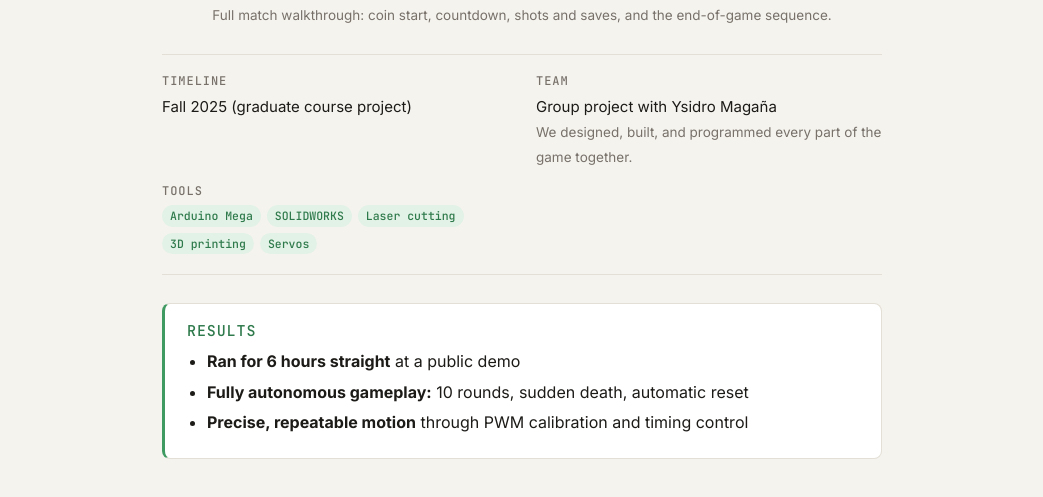
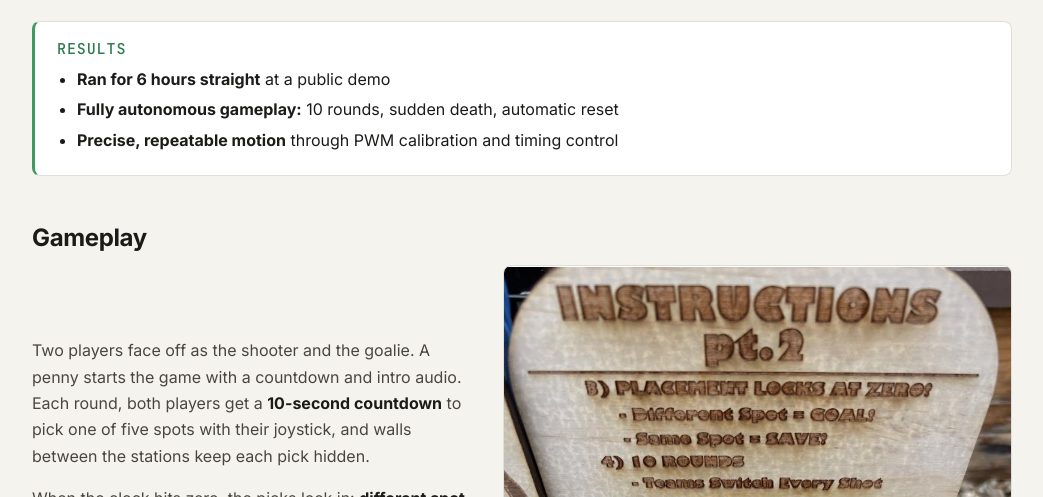
Before and after one commit to eliasrpedroza/eliasrpedroza.github.io, a Jekyll site: the page built from _projects/goal-penalty-shootout.md, in a window 1280 px wide and 1400 px high, cut to the strip 903-1400 px from the top of the window. Shown: the whole strip, without its empty margins (118-1161 px from the left). Built offline with Jekyll 4.4.1, drawn with Linux system fonts in a browser that asks for light colours; some of the changed text lies outside the part shown.

Commit message:
GOAL!: new photos, sketch to CAD, mechanism cards, smaller video

```diff
--- a/_layouts/project.html
+++ b/_layouts/project.html
@@ -13,7 +13,7 @@
     {% if page.hero_video and page.hero_side %}
     {% comment %} hero_side: video sits beside the Results box below {% endcomment %}
     {% elsif page.hero_video %}
-    <figure class="hero{% if page.hero_portrait %} hero--portrait{% endif %}">
+    <figure class="hero{% if page.hero_portrait %} hero--portrait{% endif %}"{% if page.hero_max_width %} style="max-width: {{ page.hero_max_width }}; margin-left: auto; margin-right: auto"{% endif %}>
       <video src="{{ page.hero_video | relative_url }}" poster="{{ page.hero_poster | relative_url }}" autoplay muted loop playsinline controls></video>
       {% if page.hero_caption %}<figcaption>{{ page.hero_caption }}</figcaption>{% endif %}
     </figure>
--- a/_projects/goal-penalty-shootout.md
+++ b/_projects/goal-penalty-shootout.md
@@ -4,13 +4,14 @@
 summary: A coin-operated, two-player electromechanical arcade game that recreates the pressure of a penalty shootout with real-time motion, sound, and lights.
 order: 4
 featured: true
+wide: true
 thumb: /assets/img/projects/goal/final.jpg
 hero_video: /assets/video/goal/gameplay.mp4
 hero_poster: /assets/video/goal/gameplay.jpg
+hero_max_width: 680px   # keeps the landscape video from taking over the screen
 hero_caption: "Full match walkthrough: coin start, countdown, shots and saves, and the end-of-game sequence."
 timeline: Fall 2025 (graduate course project)
 team: ["Ysidro Magaña"]
-team_note: "We designed, built, and programmed every part of the game together."
 tags: [Arduino Mega, SOLIDWORKS, Laser cutting, 3D printing, Servos]
 results:
   - "**Ran for 6 hours straight** at a public demo"
@@ -20,34 +21,125 @@
 
 ## Gameplay
 
-Two players face off as the kicker and the goalkeeper. A penny starts the game with a countdown and intro audio. Each round, both players get a **10-second countdown** to pick a direction on their joystick, with walls between the stations so neither can see the other's pick. The kicker runs up, the goalkeeper dives, and the LED scoreboard, 7-segment display, and audio react to the result. Players alternate for 10 shots, and a draw goes to sudden death.
+<div class="split" markdown="1">
+<div markdown="1">
 
-## Mechanical Design
+Two players face off as the shooter and the goalie. A penny starts the game with a countdown and intro audio. Each round, both players get a **10-second countdown** to pick one of five spots with their joystick, and walls between the stations keep each pick hidden.
 
-- **Frame:** laser-cut wood enclosure designed in SOLIDWORKS
-- **Kicker:** a hidden **rack-and-pinion run-up** driven by a continuous-rotation servo, with a **magnetic coupling** to the visible player
-- **Goalkeeper:** a servo with calibrated dive angles synchronized to the game logic
-- **Coin mechanism:** a jam-proof optical coin detector
+When the clock hits zero, the picks lock in: **different spot = GOAL!, same spot = SAVE!** The shooter runs up, the goalie dives, and the scoreboard and audio react. Teams switch every shot for 10 rounds, and a draw goes to sudden death.
 
-<div class="gallery">
-  <figure><img src="/assets/img/projects/goal/cad.jpg" alt="Enclosure CAD"></figure>
-  <figure><img src="/assets/img/projects/goal/goalie.jpg" alt="Goalkeeper mechanism"></figure>
-  <figure><img src="/assets/img/projects/goal/coin.jpg" alt="Coin slot"></figure>
+</div>
+<div class="demo-media slideshow" style="aspect-ratio: 6 / 5" data-interval="4000">
+  <a class="slide slide--contain is-active" href="/assets/img/projects/goal/instructions-1.jpg" data-label="Instructions pt. 1"><img src="/assets/img/projects/goal/instructions-1.jpg" alt="Laser-engraved instructions, part 1: insert penny, watch the countdown"></a>
+  <a class="slide slide--contain" href="/assets/img/projects/goal/instructions-2.jpg" data-label="Instructions pt. 2"><img src="/assets/img/projects/goal/instructions-2.jpg" alt="Laser-engraved instructions, part 2: placement locks at zero, 10 rounds, sudden death"></a>
+</div>
 </div>
 
-## Electronics and Control
+## From Sketch to CAD
 
-- **Arduino Mega** runs the game state machine: coin → rounds → sudden death → reset
-- **Inputs:** two joysticks and the optical coin sensor
-- **Outputs:** LED strips, 7-segment displays, MP3 audio, and the kicker and goalkeeper servos
-- **Wiring:** separate power, signal, and actuator runs that held up through a 6-hour public demo
+<div class="demo-grid">
+  <div class="demo">
+    <a class="demo-media-link demo-media-link--diagram" href="/assets/img/projects/goal/sketch.jpg"><img class="demo-media" src="/assets/img/projects/goal/sketch.jpg" alt="Hand-drawn concept sketch of the penalty shootout game"></a>
+    <div class="demo-text">
+    <h3>Concept Sketch</h3>
+    <ul>
+      <li>The first idea: hidden shot/save selectors, a servo goalie with five dive positions, LEDs for goals and misses, and players that run up to the penalty spot</li>
+      <li>Buttons became joysticks; the hidden picks, servo goalie, LED scoreboard, and run-up made it to the final build</li>
+    </ul>
+    </div>
+  </div>
+  <div class="demo">
+    <a class="demo-media-link demo-media-link--diagram" href="/assets/img/projects/goal/cad.jpg"><img class="demo-media" src="/assets/img/projects/goal/cad.jpg" alt="SOLIDWORKS model of the enclosure, top and isometric views"></a>
+    <div class="demo-text">
+    <h3>SOLIDWORKS Model</h3>
+    <ul>
+      <li>Finger-jointed plywood enclosure, laser cut and engraved</li>
+      <li>Player stations on each side, walled off so neither player sees the other's pick</li>
+    </ul>
+    </div>
+  </div>
+</div>
 
-<div class="gallery">
-  <figure><img src="/assets/img/projects/goal/electronics.jpg" alt="Electronics breadboard"></figure>
-  <figure><img src="/assets/img/projects/goal/wiring.jpg" alt="Final wiring"></figure>
-  <figure><img src="/assets/img/projects/goal/build.jpg" alt="Build session"></figure>
+## Mechanisms
+
+<div class="demo-grid">
+  <div class="demo">
+    <a class="demo-media-link demo-media-link--fit" href="/assets/img/projects/goal/goalie.jpg"><img class="demo-media" src="/assets/img/projects/goal/goalie.jpg" alt="Laser-cut goalie mounted on a servo behind the goal"></a>
+    <div class="demo-text">
+    <h3>Goalie</h3>
+    <ul>
+      <li>Laser-cut keeper mounted on a servo through the backboard</li>
+      <li>Calibrated dive angles for all five spots, synced to the game logic</li>
+    </ul>
+    </div>
+  </div>
+  <div class="demo">
+    <a class="demo-media-link demo-media-link--fit" href="/assets/img/projects/goal/kicker.jpg"><img class="demo-media" src="/assets/img/projects/goal/kicker.jpg" alt="3D-printed rack and pinion driven by a micro servo, with a magnet on top"></a>
+    <div class="demo-text">
+    <h3>Shooter Run-Up</h3>
+    <ul>
+      <li>Hidden 3D-printed rack and pinion under the field, driven by a continuous-rotation servo</li>
+      <li>A magnet on the rack drags the visible player along the top, so no mechanism shows on the pitch</li>
+    </ul>
+    </div>
+  </div>
+  <div class="demo">
+    <a class="demo-media-link demo-media-link--fit" href="/assets/img/projects/goal/station.jpg"><img class="demo-media" src="/assets/img/projects/goal/station.jpg" alt="Player station with an arcade joystick and engraved direction arrows"></a>
+    <div class="demo-text">
+    <h3>Player Station</h3>
+    <ul>
+      <li>Arcade joystick with five marked directions: top left/right, bottom left/right, and middle</li>
+    </ul>
+    </div>
+  </div>
+  <div class="demo">
+    <a class="demo-media-link demo-media-link--fit" href="/assets/img/projects/goal/coin.jpg"><img class="demo-media" src="/assets/img/projects/goal/coin.jpg" alt="Coin slot and 3D-printed coin return tray holding a penny"></a>
+    <div class="demo-text">
+    <h3>Coin Slot</h3>
+    <ul>
+      <li>Optical sensor detects the penny and boots the game, with no moving parts to jam</li>
+      <li>The penny drops into a printed return tray, so players get it back</li>
+    </ul>
+    </div>
+  </div>
+</div>
+
+## Electronics
+
+An **Arduino Mega** runs the game as a state machine (coin → countdown → shot → result → next round → sudden death → reset), reading both joysticks and the coin sensor and driving the servos, lights, and audio.
+
+<div class="demo-grid">
+  <div class="demo">
+    <a class="demo-media-link demo-media-link--fit" href="/assets/img/projects/goal/scoreboard.jpg"><img class="demo-media" src="/assets/img/projects/goal/scoreboard.jpg" alt="Engraved scoreboard with LEDs for each team and a 4-digit display"></a>
+    <div class="demo-text">
+    <h3>Scoreboard</h3>
+    <ul>
+      <li>Five LEDs per team (MUN vs. BAR) track goals and misses</li>
+      <li>A 4-digit 7-segment display runs the countdown</li>
+    </ul>
+    </div>
+  </div>
+  <div class="demo">
+    <a class="demo-media-link demo-media-link--fit" href="/assets/img/projects/goal/audio.jpg"><img class="demo-media" src="/assets/img/projects/goal/audio.jpg" alt="DFPlayer Mini MP3 module on a breadboard"></a>
+    <div class="demo-text">
+    <h3>Audio</h3>
+    <ul>
+      <li>DFPlayer Mini plays the intro and game sound effects from a microSD card through two speakers</li>
+    </ul>
+    </div>
+  </div>
 </div>
 
 ## Looking Back
 
-The wiring worked, but it was point-to-point. After seeing production wire harnesses on humanoid robots at 1X, I'd rebuild it as a harness: bundled, labeled runs with a connector at each subsystem, so the joysticks, servos, and scoreboard could each be unplugged and serviced on their own.
+<div class="split" markdown="1">
+<div markdown="1">
+
+The wiring held up through the 6-hour demo, but it was messy. After seeing production wire harnesses on humanoid robots at 1X, I'd rebuild it as a harness: bundled, labeled runs with a connector at each subsystem, so the joysticks, servos, and scoreboard could each be unplugged and serviced on their own.
+
+</div>
+<figure>
+  <a href="/assets/img/projects/goal/wiring.jpg"><img src="/assets/img/projects/goal/wiring.jpg" alt="Arduino Mega and breadboards with the game's wiring"></a>
+  <figcaption>The as-built wiring under the field.</figcaption>
+</figure>
+</div>
--- a/assets/css/style.css
+++ b/assets/css/style.css
@@ -262,6 +262,9 @@
 .demo-media-link img.demo-media { aspect-ratio: auto; }
 .demo-media-link--diagram { background: #fff; border: 1px solid var(--line); }
 .demo-media-link--diagram img.demo-media { object-fit: contain; border: 0; }
+/* Photos shown whole (no cropping) on a soft background */
+.demo-media-link--fit { background: var(--bg); border: 1px solid var(--line); }
+.demo-media-link--fit img.demo-media { object-fit: contain; border: 0; }
 .demo-text { padding: 0 4px 4px; }
 .demo-text h3 { margin: 0 0 6px; font-size: 17px; }
 .demo-text p { margin: 0 0 8px; font-size: 15px; }
```
Also changed, not shown: HOW-TO-EDIT.md (+2 -2 lines), assets/img/projects/goal/audio.jpg (added), assets/img/projects/goal/cad.jpg, assets/img/projects/goal/coin.jpg, assets/img/projects/goal/electronics.jpg (deleted), assets/img/projects/goal/goalie.jpg, assets/img/projects/goal/instructions-1.jpg (added), assets/img/projects/goal/instructions-2.jpg (added), assets/img/projects/goal/kicker.jpg (added), assets/img/projects/goal/scoreboard.jpg (added), assets/img/projects/goal/sketch.jpg (added), assets/img/projects/goal/station.jpg (added), assets/img/projects/goal/wiring.jpg.
